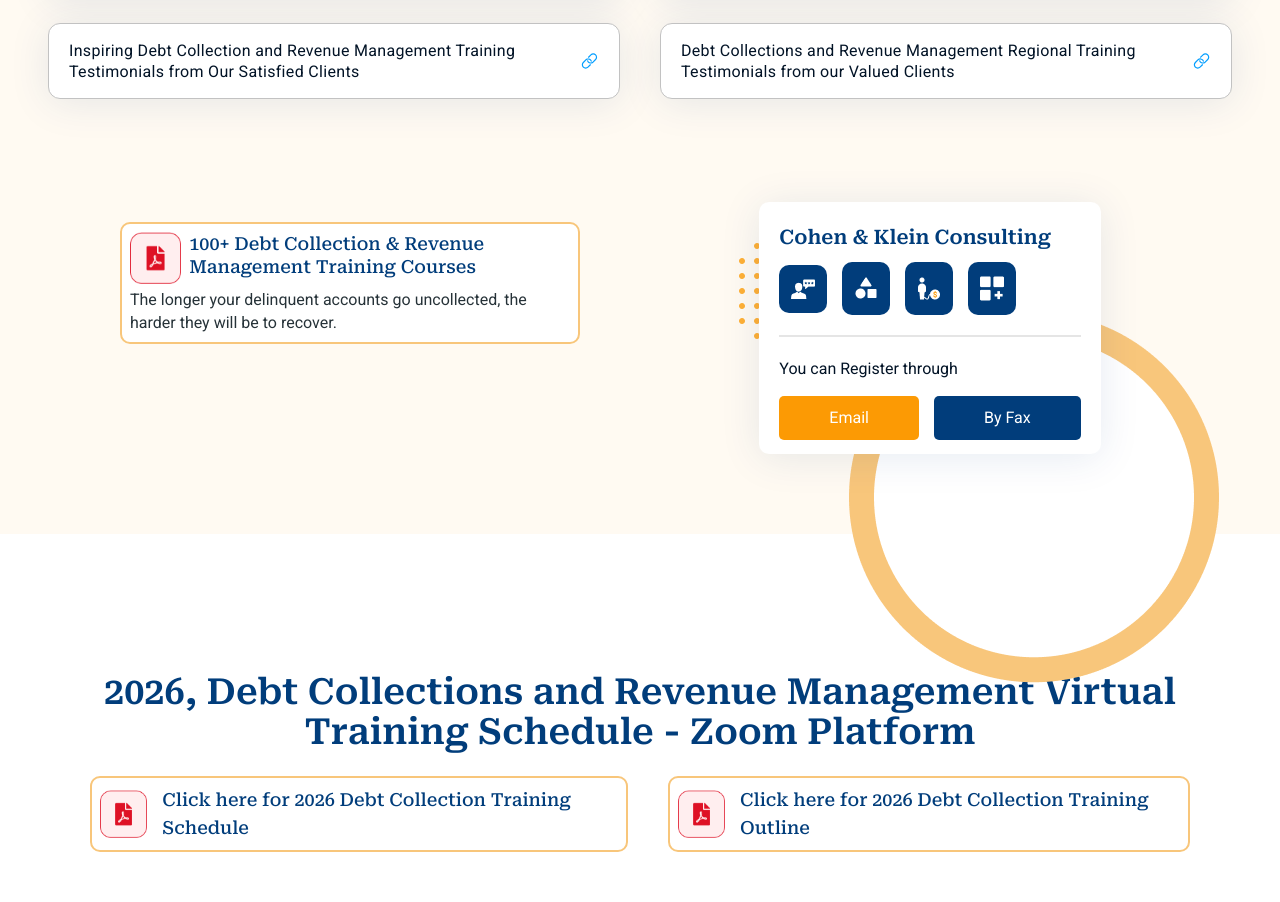
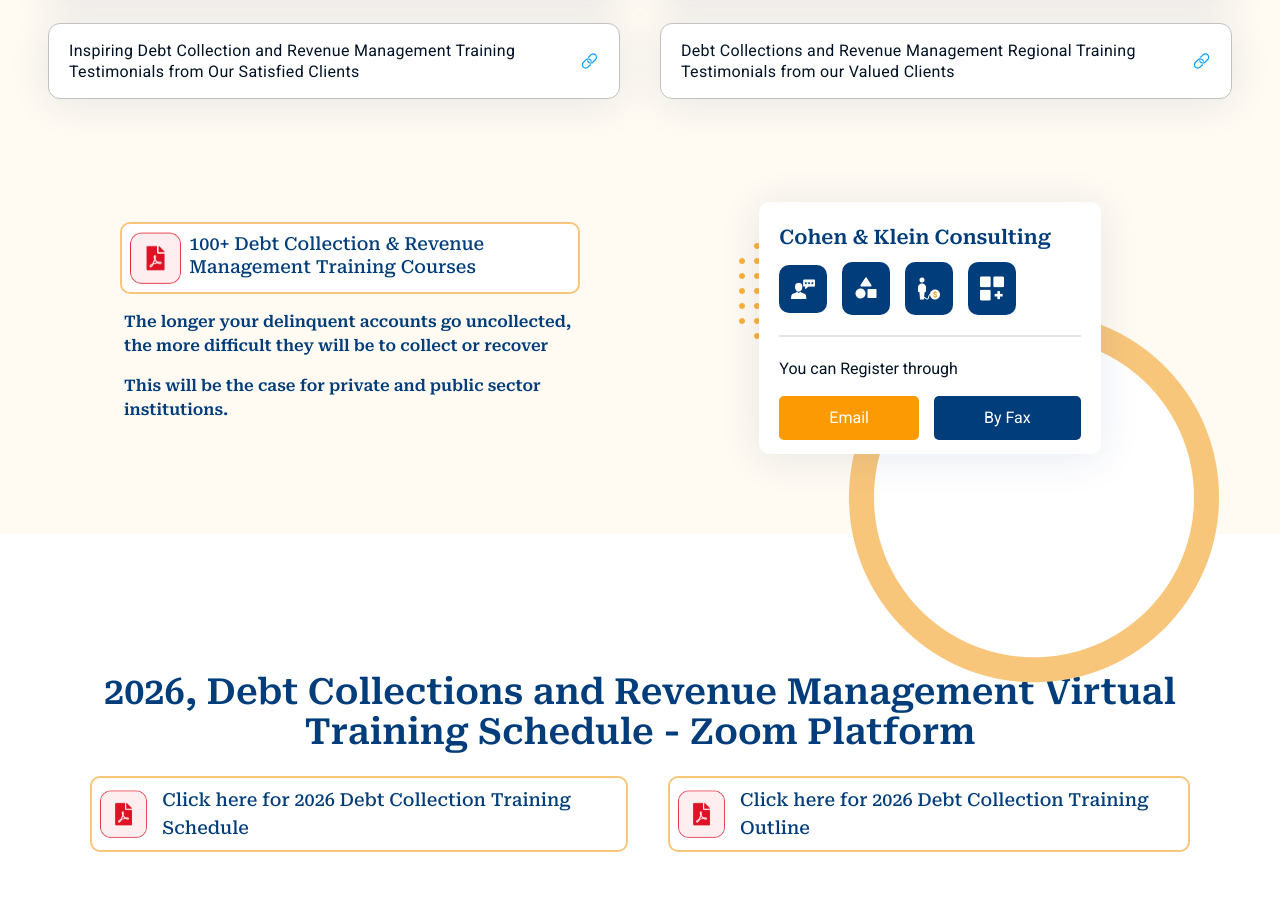
Before and after one commit to rishabh4614/cohenandklein, a React (Vite) app: page / in a window 1280 px wide. Shown: the part 1504-2406 px from the top of the page. Built offline with nearby package versions, Linux system fonts and the light colour scheme.

Commit message:
text added.

```diff
--- a/src/Components/Testimonial/Testimonial.jsx
+++ b/src/Components/Testimonial/Testimonial.jsx
@@ -211,7 +211,7 @@
       </div>
 
       <div className="flex xl:flex-row flex-col mt-6 gap-10 md:px-15 justify-between items-start">
-        <div className="flex justify-start">
+        <div className="flex flex-col justify-start">
           <div
             className="flex flex-col relative z-10 bg-white border-[2px] rounded-[10px] border-[#f8c67b] 2xl:p-3 lg:p-2 sm:p-4 p-2.5 gap-1 2xl:max-w-[510px] max-w-[460px] sm:mt-[99px] mt-10 lg:ml-[60px] items-center cursor-pointer"
             onClick={() => window.open(CoursePdf.debtcollectionpdf, "_blank")}
@@ -222,13 +222,20 @@
                 100+ Debt Collection & Revenue Management Training Courses
               </h6>
             </div>
-
-            <p className="text-smallclr roboto 2xl:text-lg text-sm sm:text-base leading-[23px]">
-              The longer your delinquent accounts go uncollected, the harder
-              they will be to recover.
+          </div>
+          <div className="flex flex-col gap-4 2xl:max-w-[510px] max-w-[460px] lg:ml-[60px] mt-4 px-1">
+            <div className="flex items-start gap-3">
+              {/* <span className="mt-1 w-5 h-[2px] bg-gray-500 shrink-0 inline-block"></span> */}
+              <p className="text-primary roboto-serif-font font-semibold">
+                The longer your delinquent accounts go uncollected, the more difficult they will be to collect or recover
+              </p>
+            </div>
+            <p className="text-primary roboto-serif-font font-semibold">
+              This will be the case for private and public sector institutions.
             </p>
           </div>
         </div>
+
 
         <div className="flex justify-center w-full xl:w-1/2">
           <div className="relative z-10 mt-[79px]">
@@ -296,7 +303,10 @@
             </div>
           </div>
         </div>
+
+
       </div>
+
     </div>
   );
 };
```
